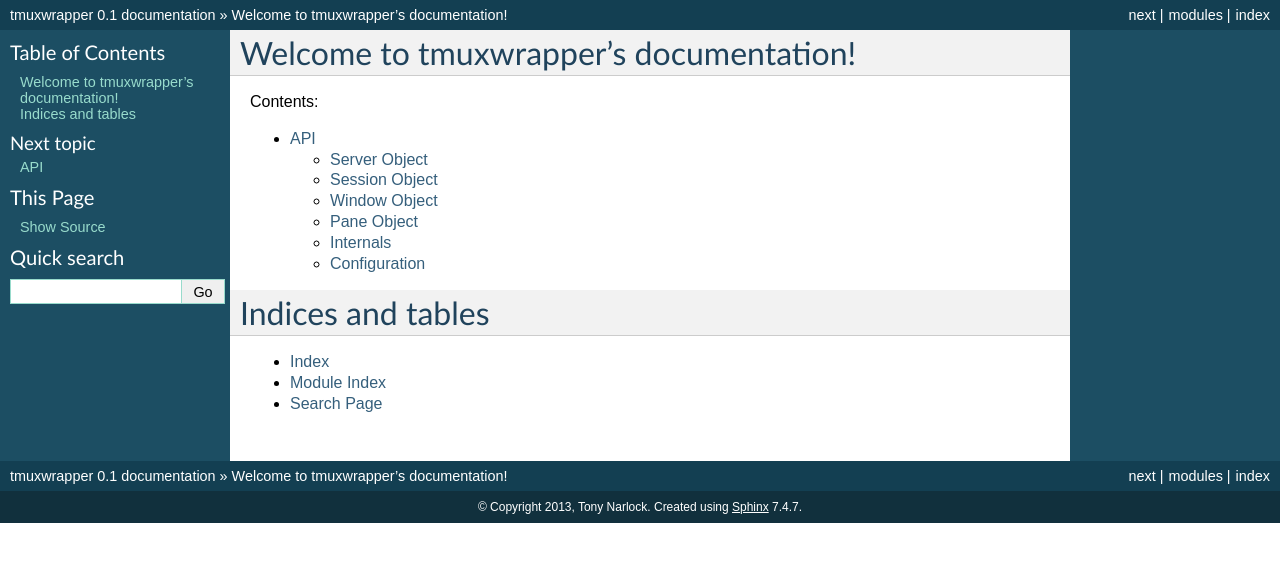
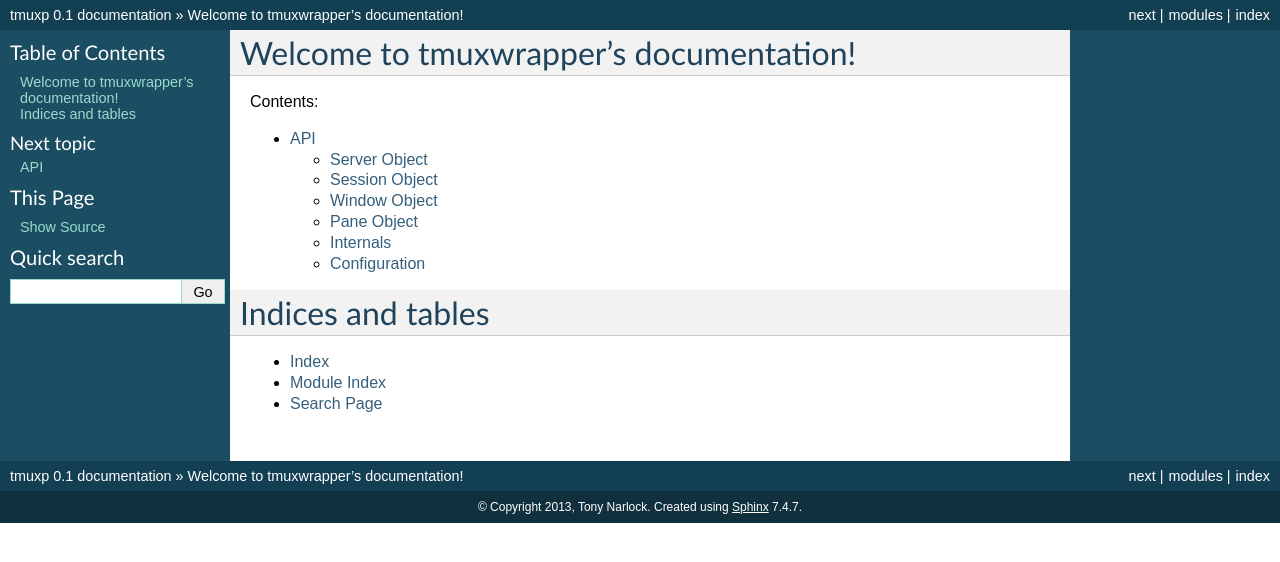
Before and after one commit to tmux-python/tmuxp, a Sphinx documentation site: the page built from doc/index.rst, in a window 1280 px wide. Shown: the top 562 px of the page. Built offline with Sphinx 7.4.7, drawn with Linux system fonts in a browser that asks for light colours.

Commit message:
rename tmuxp

```diff
--- a/doc/conf.py
+++ b/doc/conf.py
@@ -1,6 +1,6 @@
 # -*- coding: utf-8 -*-
 #
-# tmuxwrapper documentation build configuration file, created by
+# tmuxp documentation build configuration file, created by
 # sphinx-quickstart on Sun Sep  8 17:59:29 2013.
 #
 # This file is execfile()d with the current directory set to its containing dir.
@@ -42,7 +42,7 @@
 master_doc = 'index'
 
 # General information about the project.
-project = u'tmuxwrapper'
+project = u'tmuxp'
 copyright = u'2013, Tony Narlock'
 
 # The version info for the project you're documenting, acts as replacement for
@@ -166,7 +166,7 @@
 #html_file_suffix = None
 
 # Output file base name for HTML help builder.
-htmlhelp_basename = 'tmuxwrapperdoc'
+htmlhelp_basename = 'tmuxpdoc'
 
 
 # -- Options for LaTeX output --------------------------------------------------
@@ -185,7 +185,7 @@
 # Grouping the document tree into LaTeX files. List of tuples
 # (source start file, target name, title, author, documentclass [howto/manual]).
 latex_documents = [
-  ('index', 'tmuxwrapper.tex', u'tmuxwrapper Documentation',
+  ('index', 'tmuxp.tex', u'tmuxp Documentation',
    u'Tony Narlock', 'manual'),
 ]
 
@@ -215,7 +215,7 @@
 # One entry per manual page. List of tuples
 # (source start file, name, description, authors, manual section).
 man_pages = [
-    ('index', 'tmuxwrapper', u'tmuxwrapper Documentation',
+    ('index', 'tmuxp', u'tmuxp Documentation',
      [u'Tony Narlock'], 1)
 ]
 
@@ -229,8 +229,8 @@
 # (source start file, target name, title, author,
 #  dir menu entry, description, category)
 texinfo_documents = [
-  ('index', 'tmuxwrapper', u'tmuxwrapper Documentation',
-   u'Tony Narlock', 'tmuxwrapper', 'One line description of project.',
+  ('index', 'tmuxp', u'tmuxp Documentation',
+   u'Tony Narlock', 'tmuxp', 'tmuxp',
    'Miscellaneous'),
 ]
 
--- a/tmux/__init__.py
+++ b/tmux/__init__.py
@@ -1,9 +1,9 @@
 # -*- coding: utf8 - *-
 """
-    tmuxwrapper
-    ~~~~~~~~~~~
+    tmuxp
+    ~~~~~
 
-    :copyright: Copyright 2013 Tony Narlock <tony@git-pull.com>.
+    :copyright: Copyright 2013 Tony Narlock.
     :license: BSD, see LICENSE for details
 """
 
```
Also changed, not shown: README.rst (+14 -16 lines), doc/api.rst (+22 -0 lines), 11 other files.
